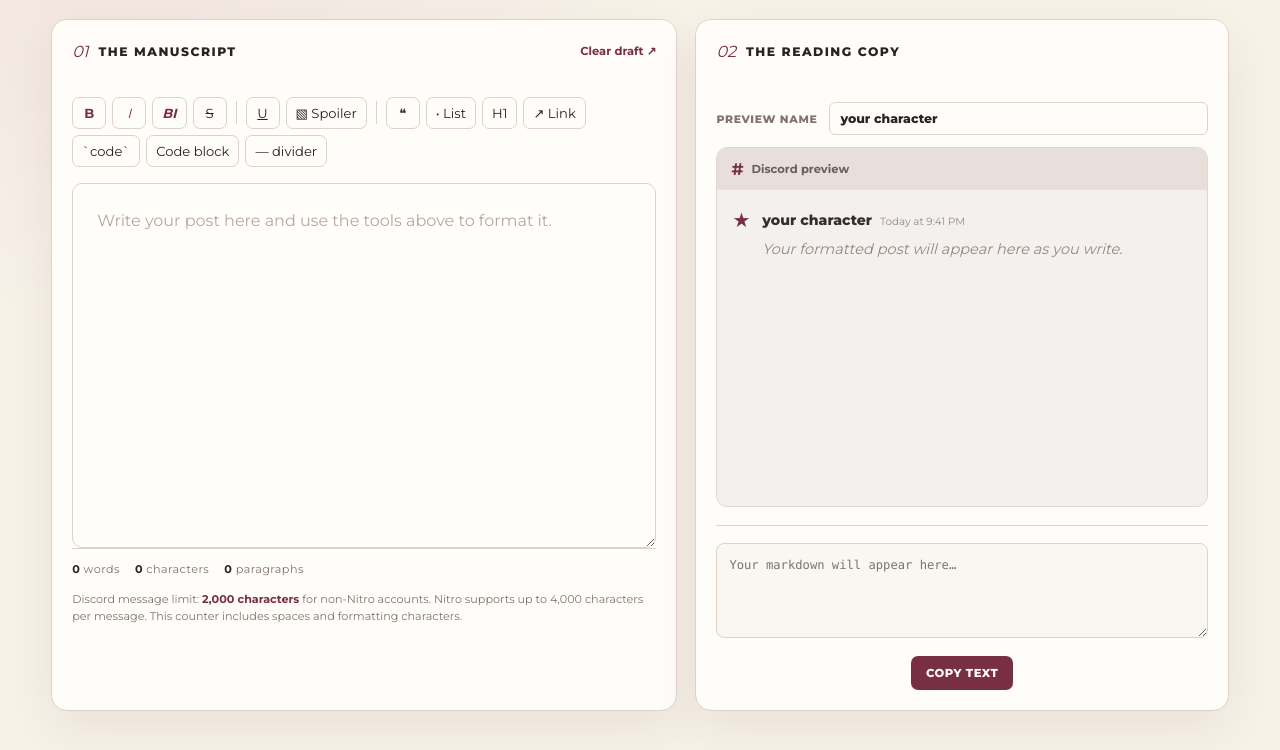
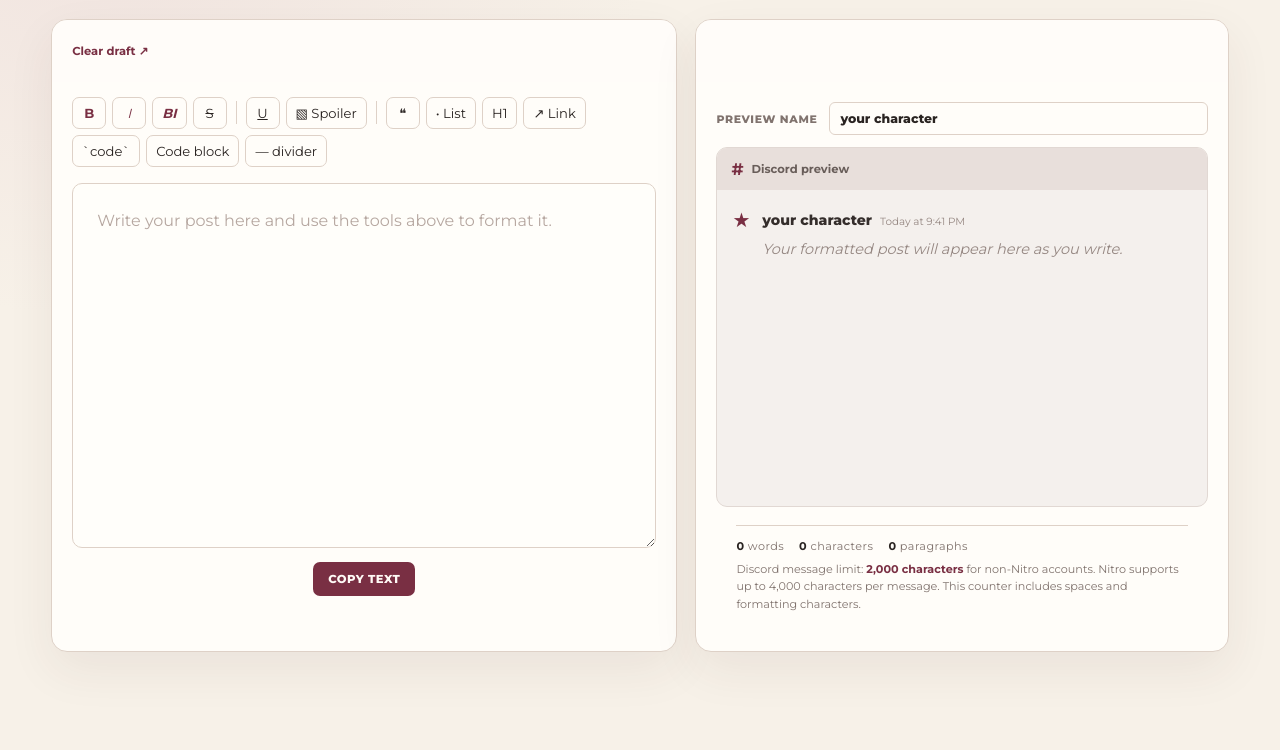
Before and after one commit to brandbehavior/discord-generator, a plain HTML site: page index.html in a window 1280 px wide. Shown: the part 54-804 px from the top of the page. Drawn offline with Linux system fonts and the light colour scheme.

Commit message:
Simplify editor and preview layout

```diff
--- a/index.html
+++ b/index.html
@@ -62,6 +62,7 @@
     gap: 12px; padding: 16px 20px; border-bottom: 0;
     background: rgba(255,253,249,.7);
   }
+  .sr-only { position: absolute; width: 1px; height: 1px; padding: 0; margin: -1px; overflow: hidden; clip: rect(0,0,0,0); white-space: nowrap; border: 0; }
   .pane-title { display: flex; align-items: center; gap: 10px; font-size: .77rem; font-weight: 800; letter-spacing: .12em; text-transform: uppercase; }
   .pane-number { color: var(--wine); font: italic 1rem var(--serif); letter-spacing: 0; }
   .editor-tools { padding: 15px 20px 0; display: flex; gap: 6px; flex-wrap: wrap; }
@@ -82,11 +83,11 @@
   #editor::placeholder { color: #b6a7a0; font-style: normal; }
   .editor-foot {
     display: flex; align-items: center; justify-content: space-between; gap: 12px;
-    border-top: 1px solid var(--line); margin: 0 20px; padding: 13px 0 15px;
+    border-top: 1px solid var(--line); margin: 18px 20px 0; padding: 13px 0 8px;
     color: var(--muted); font-size: .7rem; letter-spacing: .04em;
   }
   .counts { display: flex; gap: 15px; flex-wrap: wrap; }
-  .limit-note { margin: 0 20px 16px; color: var(--muted); font-size: .7rem; line-height: 1.55; }
+  .limit-note { margin: 0 20px 18px; color: var(--muted); font-size: .7rem; line-height: 1.55; }
   .limit-note strong { color: var(--wine); }
   .counts .over-limit { color: var(--wine); }
   .counts b { color: var(--ink); font-weight: 700; }
@@ -139,8 +140,9 @@
   .output-head { display: flex; justify-content: space-between; align-items: center; gap: 10px; margin-bottom: 9px; }
   .output-label { font-size: .68rem; font-weight: 800; text-transform: uppercase; letter-spacing: .13em; }
   .output-label span { color: var(--muted); font-weight: 500; letter-spacing: 0; text-transform: none; }
-  #output { width: 100%; min-height: 95px; resize: vertical; padding: 12px; border: 1px solid var(--line); border-radius: 8px; background: #faf6f1; color: #5c4b4b; font: .76rem/1.6 var(--mono); }
-  .output-actions { display: flex; justify-content: center; align-items: center; gap: 10px; margin: 14px auto 0; flex-wrap: wrap; width: 100%; }
+  #output { display: none; width: 100%; min-height: 95px; resize: vertical; padding: 12px; border: 1px solid var(--line); border-radius: 8px; background: #faf6f1; color: #5c4b4b; font: .76rem/1.6 var(--mono); }
+  .output-actions { display: flex; justify-content: center; align-items: center; gap: 10px; margin: 14px auto 18px; flex-wrap: wrap; width: 100%; }
+  .manuscript-copy { padding: 0 20px; }
   .small-actions { display: flex; gap: 7px; flex-wrap: wrap; }
   .quiet-btn { border: 1px solid var(--line); border-radius: 7px; background: transparent; color: var(--muted); padding: 8px 10px; font-size: .72rem; }
   .quiet-btn:hover { color: var(--wine); background: var(--rose-light); }
@@ -180,7 +182,7 @@
   <section class="workspace" aria-label="RP formatter workspace">
     <section class="pane" aria-labelledby="write-title">
       <div class="pane-head">
-        <div class="pane-title" id="write-title"><span class="pane-number">01</span> The manuscript</div>
+        <span class="sr-only" id="write-title">Write your post</span>
         <button class="clear-btn" id="clearButton">Clear draft ↗</button>
       </div>
       <div class="editor-tools" role="toolbar" aria-label="Formatting controls">
@@ -203,19 +205,15 @@
       <div class="editor-wrap">
         <textarea id="editor" spellcheck="true" aria-label="Write your roleplay post" placeholder="Write your post here and use the tools above to format it."></textarea>
       </div>
-      <div class="editor-foot">
-        <div class="counts">
-          <span><b id="wordCount">0</b> words</span>
-          <span><b id="charCount">0</b> characters</span>
-          <span><b id="paragraphCount">0</b> paragraphs</span>
-        </div>
+      <div class="output-actions manuscript-copy">
+        <button class="copy-btn" id="copyButton">COPY TEXT</button>
       </div>
-      <p class="limit-note">Discord message limit: <strong>2,000 characters</strong> for non-Nitro accounts. Nitro supports up to 4,000 characters per message. This counter includes spaces and formatting characters.</p>
+      <textarea id="output" readonly aria-hidden="true" tabindex="-1" style="display:none"></textarea>
     </section>
 
     <section class="pane" aria-labelledby="preview-title">
       <div class="pane-head">
-        <div class="pane-title" id="preview-title"><span class="pane-number">02</span> The reading copy</div>
+        <span class="sr-only" id="preview-title">Discord preview</span>
       </div>
       <div class="preview-inner">
         <div class="preview-customize">
@@ -232,12 +230,15 @@
             </div>
           </div>
         </div>
-        <div class="output-area">
-          <textarea id="output" readonly aria-label="Generated Discord markdown" placeholder="Your markdown will appear here…"></textarea>
-          <div class="output-actions">
-            <button class="copy-btn" id="copyButton">COPY TEXT</button>
-          </div>
+<div class="editor-foot">
+        <div class="counts">
+          <span><b id="wordCount">0</b> words</span>
+          <span><b id="charCount">0</b> characters</span>
+          <span><b id="paragraphCount">0</b> paragraphs</span>
         </div>
+      </div>
+      <p class="limit-note">Discord message limit: <strong>2,000 characters</strong> for non-Nitro accounts. Nitro supports up to 4,000 characters per message. This counter includes spaces and formatting characters.</p>
+
       </div>
     </section>
   </section>
```
